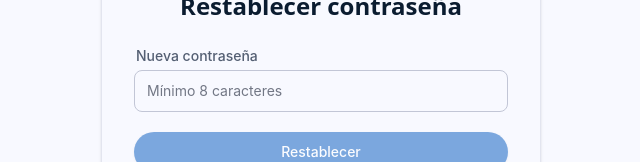
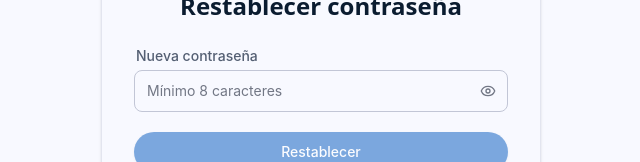
Before and after one commit to ceul/gabot-customer-ui, a React (Vite) app: page /reset-password in a window 1280 px wide. Shown: the part 335-497 px from the top of the page, without its empty margins (319-959 px from the left). Built offline with nearby package versions, Linux system fonts and the light colour scheme.

Commit message:
feat: add show/hide password toggle to all password fields

```diff
--- /dev/null
+++ b/src/components/PasswordInput.jsx
@@ -0,0 +1,24 @@
+import { useState } from 'react'
+import { Eye, EyeOff } from 'lucide-react'
+
+export default function PasswordInput({ className = '', ...props }) {
+  const [visible, setVisible] = useState(false)
+
+  return (
+    <div className="relative">
+      <input
+        type={visible ? 'text' : 'password'}
+        className={`w-full px-3 py-2.5 pr-10 text-sm border border-outline-variant rounded-lg bg-surface focus:outline-none focus:ring-2 focus:ring-primary focus:border-primary text-on-surface placeholder:text-outline disabled:opacity-50 transition-colors ${className}`}
+        {...props}
+      />
+      <button
+        type="button"
+        onClick={() => setVisible(v => !v)}
+        aria-label={visible ? 'Ocultar contraseña' : 'Mostrar contraseña'}
+        className="absolute right-3 top-1/2 -translate-y-1/2 text-outline hover:text-secondary transition-colors"
+      >
+        {visible ? <EyeOff size={16} /> : <Eye size={16} />}
+      </button>
+    </div>
+  )
+}
--- a/src/pages/LoginPage.jsx
+++ b/src/pages/LoginPage.jsx
@@ -5,6 +5,7 @@ import { auth as authApi } from '../api'
 import { useAuth } from '../context/AuthContext'
 import { getRecaptchaToken } from '../utils/recaptcha'
 import GoogleSignInButton from '../components/GoogleSignInButton'
+import PasswordInput from '../components/PasswordInput'
 
 export default function LoginPage() {
   const navigate = useNavigate()
@@ -125,15 +126,13 @@ export default function LoginPage() {
                     <label className="text-sm font-medium text-secondary ml-0.5">Contraseña</label>
                     <Link to="/forgot-password" className="text-xs text-primary hover:underline">¿Olvidaste tu contraseña?</Link>
                   </div>
-                  <input
-                    type="password"
+                  <PasswordInput
                     autoComplete="current-password"
                     value={password}
                     onChange={e => setPassword(e.target.value)}
                     required
                     disabled={loading}
                     placeholder="••••••••"
-                    className="w-full px-3 py-2.5 text-sm border border-outline-variant rounded-lg bg-surface focus:outline-none focus:ring-2 focus:ring-primary focus:border-primary text-on-surface placeholder:text-outline disabled:opacity-50 transition-colors"
                   />
                 </div>
 
--- a/src/pages/ResetPasswordPage.jsx
+++ b/src/pages/ResetPasswordPage.jsx
@@ -2,6 +2,7 @@ import { useState } from 'react'
 import { useSearchParams, Link, useNavigate } from 'react-router-dom'
 import { UtensilsCrossed } from 'lucide-react'
 import { auth as authApi } from '../api'
+import PasswordInput from '../components/PasswordInput'
 
 export default function ResetPasswordPage() {
   const [searchParams] = useSearchParams()
@@ -56,15 +57,13 @@ export default function ResetPasswordPage() {
               )}
               <div className="flex flex-col gap-1">
                 <label className="text-sm font-medium text-secondary ml-0.5">Nueva contraseña</label>
-                <input
-                  type="password"
+                <PasswordInput
                   value={password}
                   onChange={e => setPassword(e.target.value)}
                   required
                   minLength={8}
                   disabled={loading}
                   placeholder="Mínimo 8 caracteres"
-                  className="w-full px-3 py-2.5 text-sm border border-outline-variant rounded-lg bg-surface focus:outline-none focus:ring-2 focus:ring-primary focus:border-primary text-on-surface placeholder:text-outline disabled:opacity-50 transition-colors"
                 />
               </div>
               <button
--- a/src/pages/SignupPage.jsx
+++ b/src/pages/SignupPage.jsx
@@ -4,6 +4,7 @@ import { UtensilsCrossed } from 'lucide-react'
 import { auth as authApi } from '../api'
 import { getRecaptchaToken } from '../utils/recaptcha'
 import GoogleSignInButton from '../components/GoogleSignInButton'
+import PasswordInput from '../components/PasswordInput'
 
 export default function SignupPage() {
   const [email, setEmail] = useState('')
@@ -86,8 +87,7 @@ export default function SignupPage() {
 
                 <div className="flex flex-col gap-1">
                   <label className="text-sm font-medium text-secondary ml-0.5">Contraseña</label>
-                  <input
-                    type="password"
+                  <PasswordInput
                     autoComplete="new-password"
                     value={password}
                     onChange={e => setPassword(e.target.value)}
@@ -95,7 +95,6 @@ export default function SignupPage() {
                     minLength={8}
                     disabled={loading}
                     placeholder="Mínimo 8 caracteres"
-                    className="w-full px-3 py-2.5 text-sm border border-outline-variant rounded-lg bg-surface focus:outline-none focus:ring-2 focus:ring-primary focus:border-primary text-on-surface placeholder:text-outline disabled:opacity-50 transition-colors"
                   />
                 </div>
 
```
Also changed, not shown: 1 other file (tests, documents, lock files or other folders).
